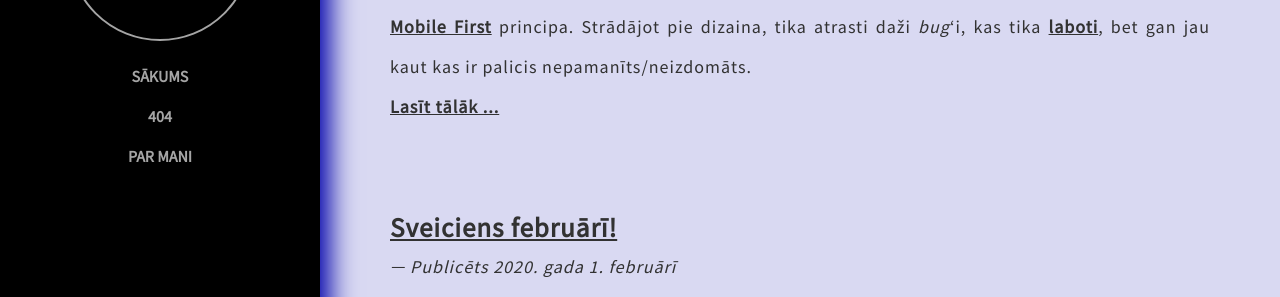
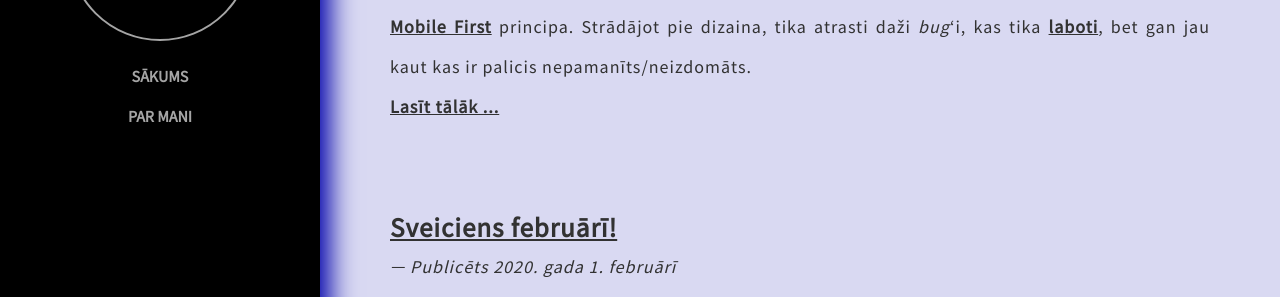
Before and after one commit to edgarspe20/edgarspe20.github.io, a Jekyll site: the page built from index.html, in a window 1280 px wide. Shown: the part 223-520 px from the top of the page. Built offline with Jekyll 4.4.1, drawn with Linux system fonts in a browser that asks for light colours; the list of posts is cut into pages by our own code.

Commit message:
Revert "Add 404 page"
This reverts commit a94750b738d03e03c81861c9a3f34c3933588ae6.

```diff
--- a/_includes/head.html
+++ b/_includes/head.html
@@ -3,8 +3,6 @@
 	<meta http-equiv="X-UA-Compatible" content="IE=edge">
 	<meta name="viewport" content="width=device-width, initial-scale=1">
 	<link rel="icon" type="image/x-icon" href="{{ "/assets/pictures/icon.png" | prepend: site.baseurl | prepend: site.url }}">
-	<link rel="preconnect" href="https://fonts.gstatic.com">
-	<link href="https://fonts.googleapis.com/css2?family=Source+Sans+Pro&display=swap" rel="stylesheet">
 	<link rel="stylesheet" href="{{ "/css/main.css" | prepend: site.baseurl }}">
 	<link rel="alternate" type="application/atom+xml" title="News Feed (Atom)" href="/atom.xml">
 	<!-- Global site tag (gtag.js) - Google Analytics -->
--- a/_sass/_common.scss
+++ b/_sass/_common.scss
@@ -98,17 +98,9 @@
 
 	.content {
 		padding: 20px;
-		font-weight: 350;
-		font-size: 16px;
-		letter-spacing: 0;
-		line-height: 30px;
-		text-align: justify;
 
 		@include desktop {
 			padding: 70px;
-			font-size: 18px;
-			letter-spacing: 1px;
-			line-height: 40px;
 		}
 
 
@@ -147,7 +139,11 @@
 		.post {
 			max-width: 100%;
 			margin-bottom: 5rem;
-
+			font-weight: 350;
+			font-size: 16px;
+			letter-spacing: 0;
+			line-height: 30px;
+			text-align: justify;
 
 			@include desktop {
 				font-size: 18px;
```
Also changed, not shown: 404.md (deleted, +0 -10 lines).
